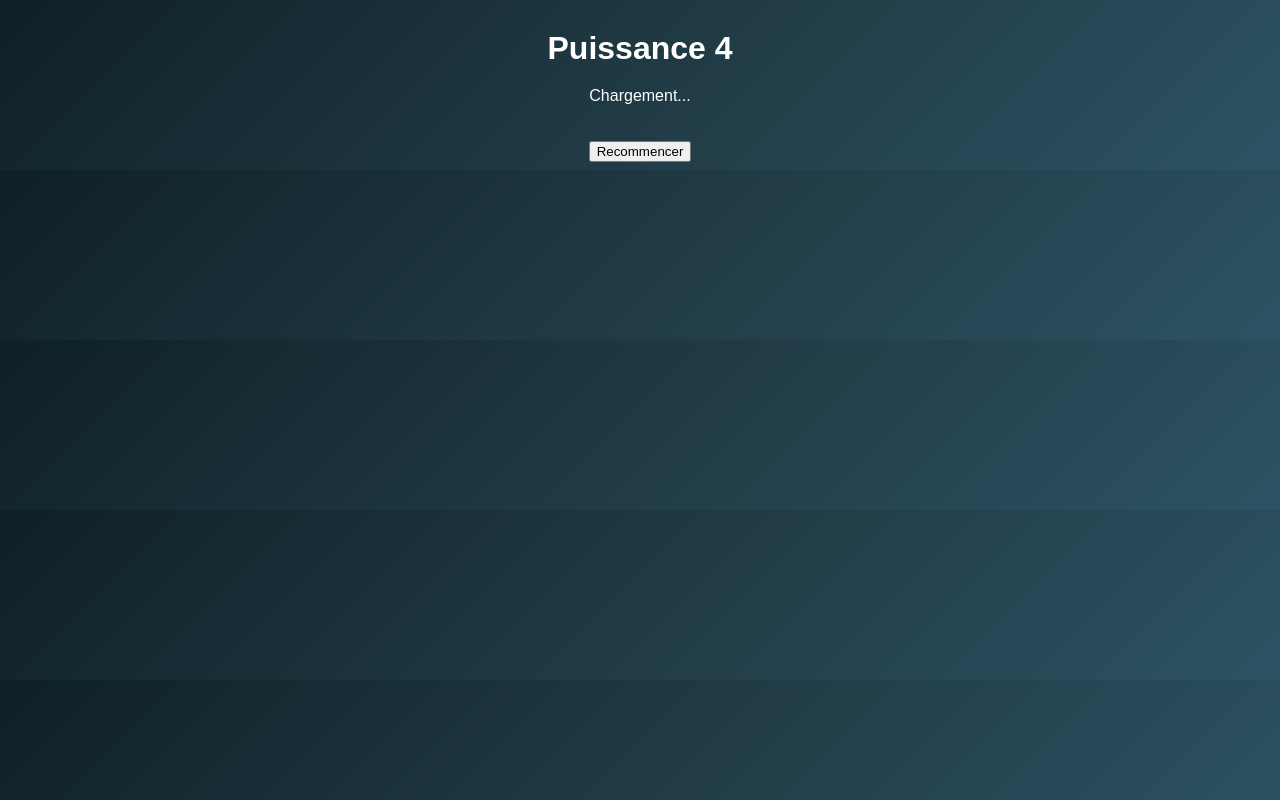
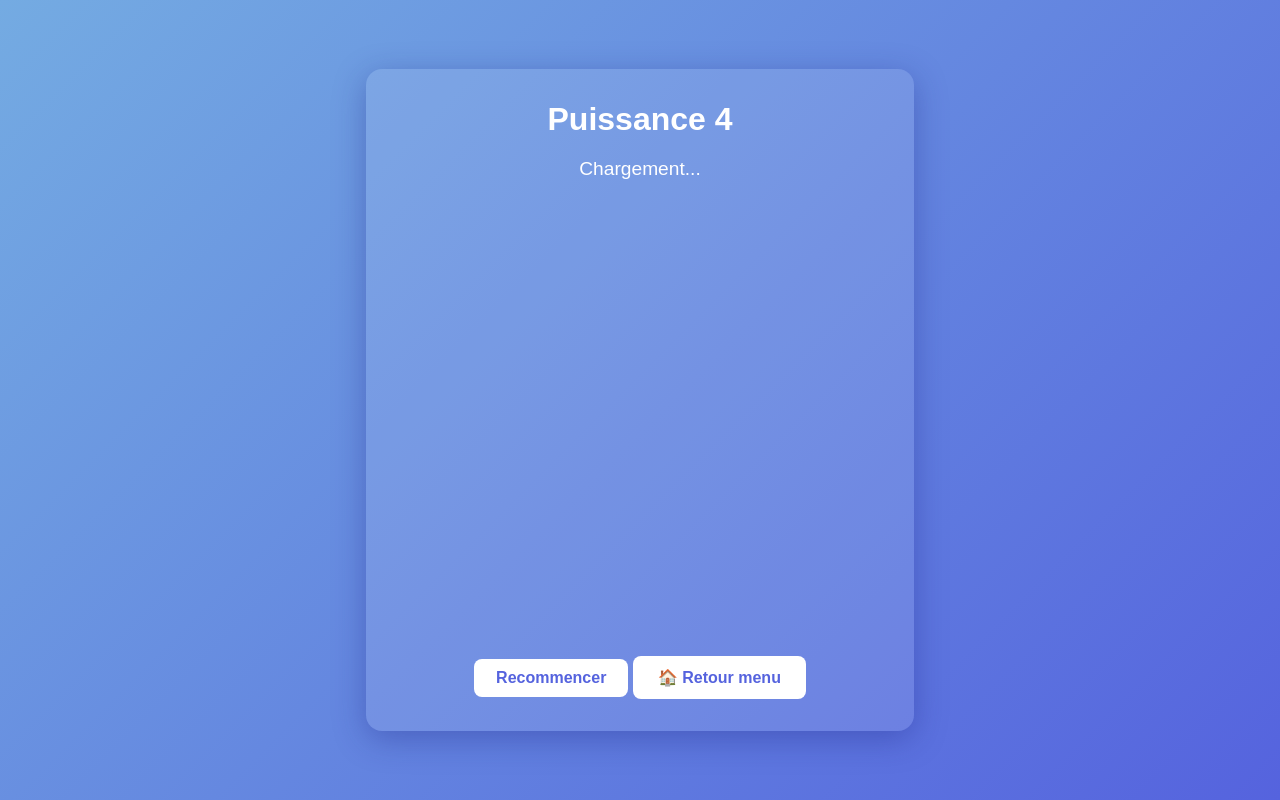
Before and after one commit to totolasticot-ynov/power4-web, a PHP site: page /templates/index/index.html in a window 1280 px wide. Run offline with PHP 8.4, Linux system fonts and the light colour scheme.

Commit message:
tout réparer et plus beau

```diff
--- a/assets/style/style.css
+++ b/assets/style/style.css
@@ -1,54 +1,121 @@
+.token {
+    width: 48px;
+    height: 48px;
+    border-radius: 50%;
+    margin: auto;
+    box-shadow: 0 2px 8px rgba(0,0,0,0.10);
+}
+.player1 {
+    background: radial-gradient(circle at 30% 30%, #ffecb3, #fbc02d 80%);
+}
+.player2 {
+    background: radial-gradient(circle at 30% 30%, #ffb3b3, #e53935 80%);
+}
 body {
-  font-family: Arial, sans-serif;
+    font-family: 'Poppins', Arial, sans-serif;
+    background: linear-gradient(135deg, #74ABE2, #5563DE);
+    color: #fff;
+    margin: 0;
+    min-height: 100vh;
+    display: flex;
+    align-items: center;
+    justify-content: center;
+}
+
+.menu-bg {
+    background: linear-gradient(135deg, #74ABE2, #5563DE);
+}
+
+.menu-container {
+    background: rgba(255,255,255,0.07);
+    border-radius: 16px;
+    padding: 40px 60px;
+    box-shadow: 0 8px 32px 0 rgba(31,38,135,0.37);
     text-align: center;
-  margin-top: 30px;
+}
+
+h1, h2 {
+    margin: 0 0 20px 0;
+    font-weight: 600;
+}
+
+.button {
+    background: #fff;
+    color: #5563DE;
+    padding: 12px 25px;
+    font-weight: 600;
+    text-decoration: none;
+    border-radius: 8px;
+    margin-top: 20px;
+    display: inline-block;
+    transition: background 0.2s, color 0.2s;
+}
+.button:hover {
+    background: #5563DE;
+    color: #fff;
+}
+
+.container {
+    background: rgba(255,255,255,0.10);
+    border-radius: 16px;
+    padding: 32px 40px;
+    box-shadow: 0 8px 32px 0 rgba(31,38,135,0.37);
+    text-align: center;
 }
 
 #board {
     display: grid;
     grid-template-columns: repeat(7, 60px);
-  grid-auto-rows: 60px;
+    grid-template-rows: repeat(6, 60px);
     gap: 8px;
+    margin: 30px auto 20px auto;
     justify-content: center;
-  margin: 0 auto 20px;
 }
 
 .cell {
     width: 60px;
     height: 60px;
-  background-color: #eee;
+    background: #c7d2fe; /* plus visible */
     border-radius: 50%;
-  cursor: pointer;
+    border: 3px solid #5563DE;
+    box-shadow: 0 2px 8px rgba(0,0,0,0.10);
     display: flex;
     align-items: center;
     justify-content: center;
+    cursor: pointer;
+    transition: background 0.2s, border 0.2s;
+}
+.cell:hover {
+    background: #b4c5f7;
+    border: 3px solid #3743a3;
 }
 
-.token {
-  width: 48px;
-  height: 48px;
-  border-radius: 50%;
+.p1 {
+    background: radial-gradient(circle at 30% 30%, #ffecb3, #fbc02d 80%);
+}
+.p2 {
+    background: radial-gradient(circle at 30% 30%, #b3e5fc, #0288d1 80%);
 }
 
-.player1 {
-  background-color: red;
+#message {
+    font-size: 1.2rem;
+    margin-bottom: 10px;
+    min-height: 1.5em;
 }
 
-.player2 {
-  background-color: yellow;
+#resetBtn {
+    background: #fff;
+    color: #5563DE;
+    border: none;
+    border-radius: 8px;
+    padding: 10px 22px;
+    font-size: 1rem;
+    font-weight: 600;
+    margin-top: 10px;
+    cursor: pointer;
+    transition: background 0.2s, color 0.2s;
 }
-
-h1 {
-  margin-bottom: 20px;
+#resetBtn:hover {
+    background: #5563DE;
+    color: #fff;
 }
-
-body {
-  background: linear-gradient(135deg, #0f2027, #203a43, #2c5364);
-  color: white;
-}
-
-.token.winner {
-  box-shadow: 0 0 18px 6px rgba(255,255,255,0.2);
-  transform: scale(1.05);
-  transition: transform 300ms ease;
-}
--- a/src/script/script.js
+++ b/src/script/script.js
@@ -1,12 +1,17 @@
+
 const boardEl = document.getElementById("board");
 const resetBtn = document.getElementById("resetBtn");
 let currentPlayer = 1;
 let winner = 0;
 
+
+const message = document.getElementById('message');
+
 async function fetchBoard() {
   const res = await fetch("/api/board");
   const state = await res.json();
   renderBoard(state);
+  updateMessage(state);
 }
 
 async function play(col) {
@@ -14,7 +19,7 @@ async function play(col) {
   await fetch("/api/play", {
     method: "POST",
     headers: { "Content-Type": "application/json" },
-    body: JSON.stringify({ Column: col }),
+    body: JSON.stringify({ column: col }), // clé en minuscule !
   });
   fetchBoard();
 }
@@ -39,17 +44,25 @@ function renderBoard(state) {
         const token = document.createElement("div");
         token.classList.add("token", cell === 1 ? "player1" : "player2");
         cellEl.appendChild(token);
+      } else {
+        cellEl.style.opacity = '0.5';
       }
 
       boardEl.appendChild(cellEl);
     });
   });
+}
 
-  if (winner !== 0) {
-    document.querySelector("h1").textContent = `🎉 Joueur ${winner} a gagné !`;
-    // Animation sur les pions gagnants (bonus simple)
-    document.querySelectorAll(".token").forEach(el => el.classList.add("winner"));
+function updateMessage(state) {
+  if (state.winner === 1) {
+    message.textContent = 'Joueur 1 (jaune) a gagné !';
+  } else if (state.winner === 2) {
+    message.textContent = 'Joueur 2 (bleu) a gagné !';
   } else {
-    document.querySelector("h1").textContent = `Tour du joueur ${currentPlayer}`;
+    message.textContent = `À ${state.currentPlayer === 1 ? 'jaune' : 'bleu'} de jouer.`;
   }
 }
+
+if (resetBtn) resetBtn.onclick = resetGame;
+
+fetchBoard();
--- a/templates/index/index.html
+++ b/templates/index/index.html
@@ -6,11 +6,13 @@
     <link rel="stylesheet" href="/assets/style/style.css">
 </head>
 <body>
+    <div class="container">
         <h1>Puissance 4</h1>
         <p id="message">Chargement...</p>
-  <table id="board"></table>
-  <button onclick="resetGame()">Recommencer</button>
-
+        <div id="board"></div>
+        <button id="resetBtn">Recommencer</button>
+        <a href="/" class="button">🏠 Retour menu</a>
+    </div>
     <script src="/src/script/script.js"></script>
 </body>
 </html>
```
Also changed, not shown: templates/menu/menu.html (added, +16 -0 lines), 2 other files. Lines whose indentation alone changed are shown as unchanged.
